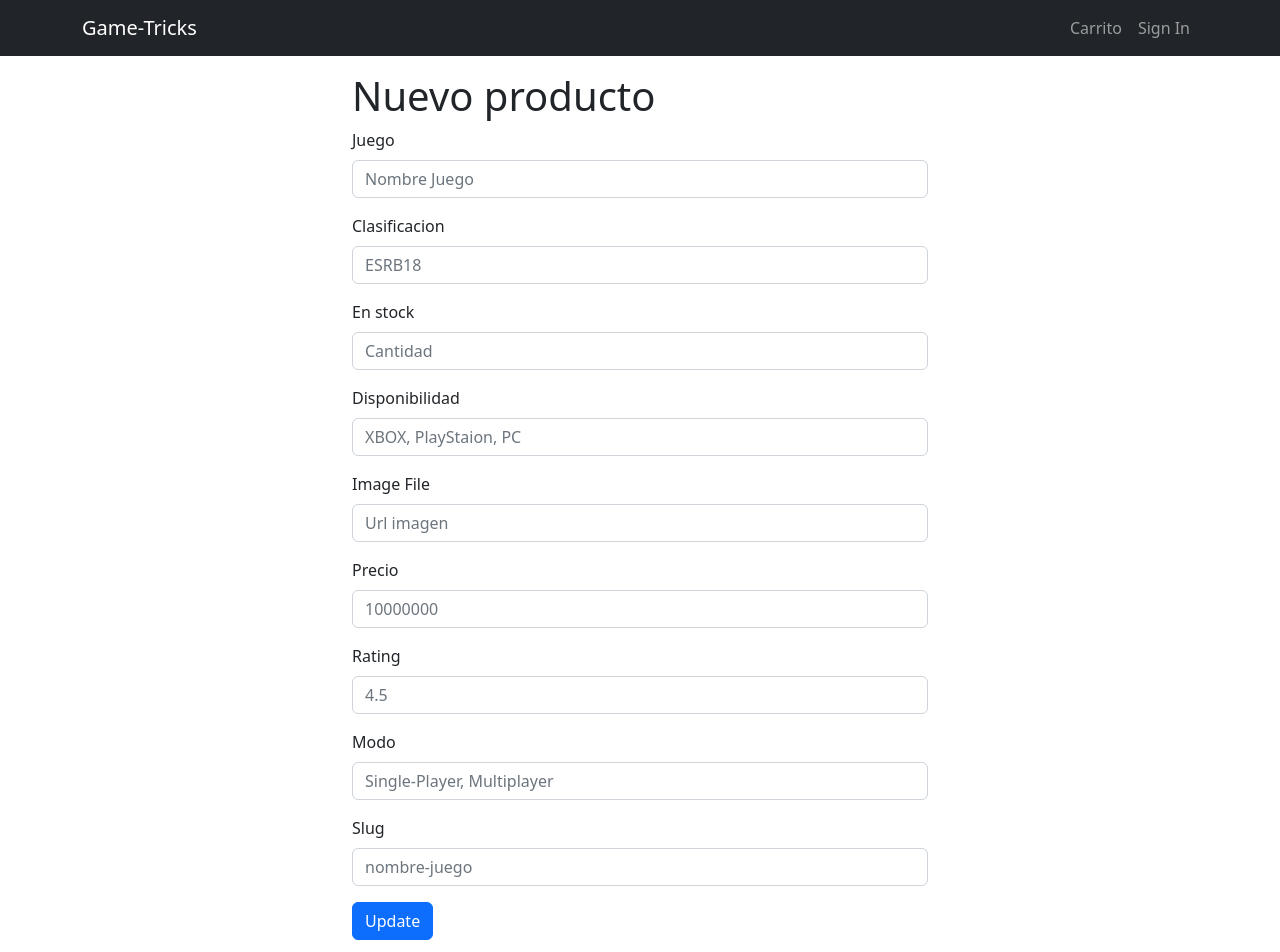
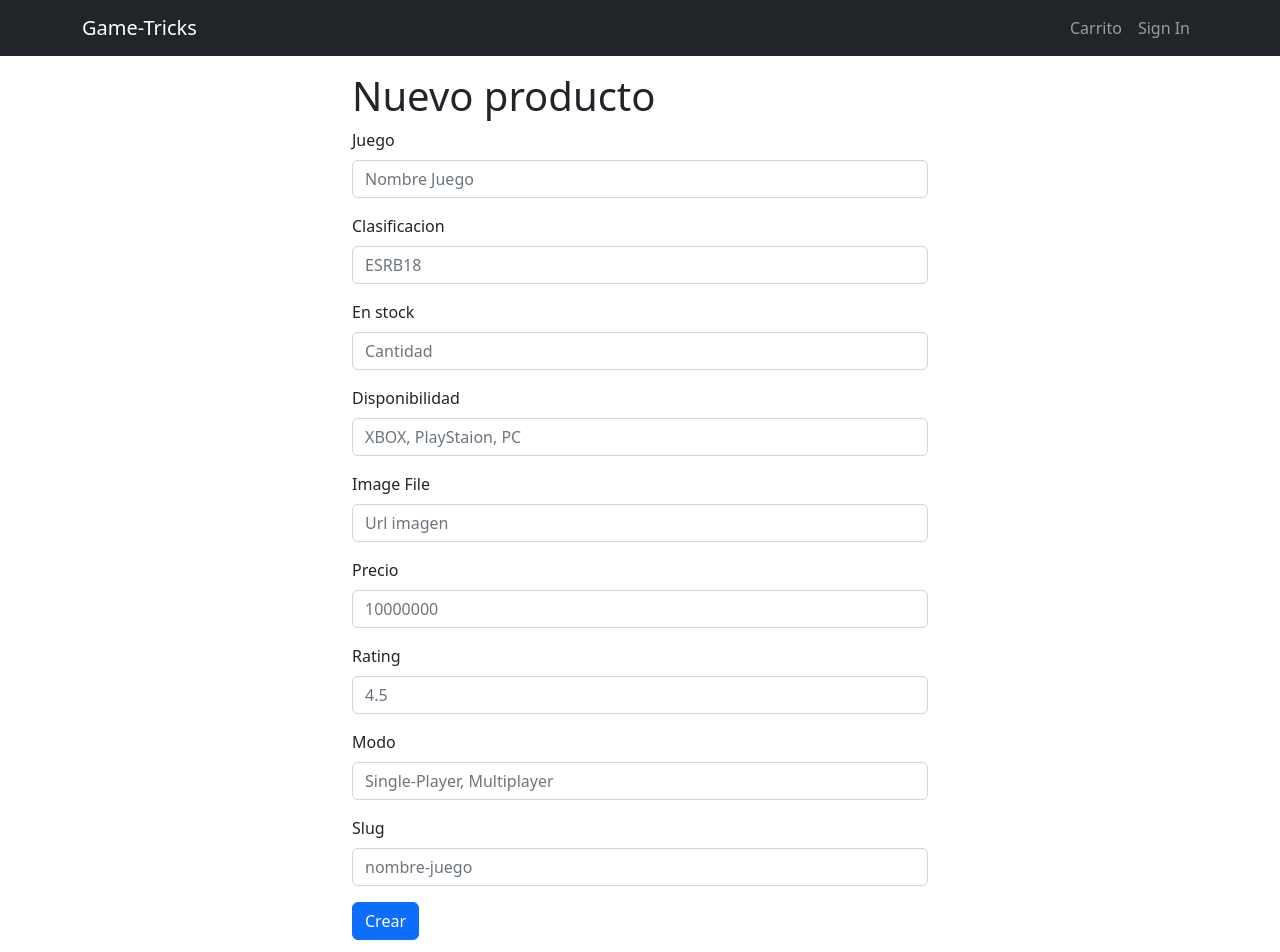
Before and after one commit to J4ZO/proyecto-ciclo4, a React (Create React App) app in the folder frontend/: page /newproducts in a window 1280 px wide. Shown: the top 952 px of the page. Built offline with nearby package versions, Linux system fonts and the light colour scheme.

Commit message:
Cambio de boton de crear

```diff
--- a/frontend/src/screens/ProductCreate.js
+++ b/frontend/src/screens/ProductCreate.js
@@ -208,7 +208,7 @@
                 </Form.Group>
 
                 <div className="mb-3">
-                    <Button type="submit" >Update</Button>
+                    <Button type="submit" >Crear</Button>
                 </div>
             </Form>
         </Container>
```
